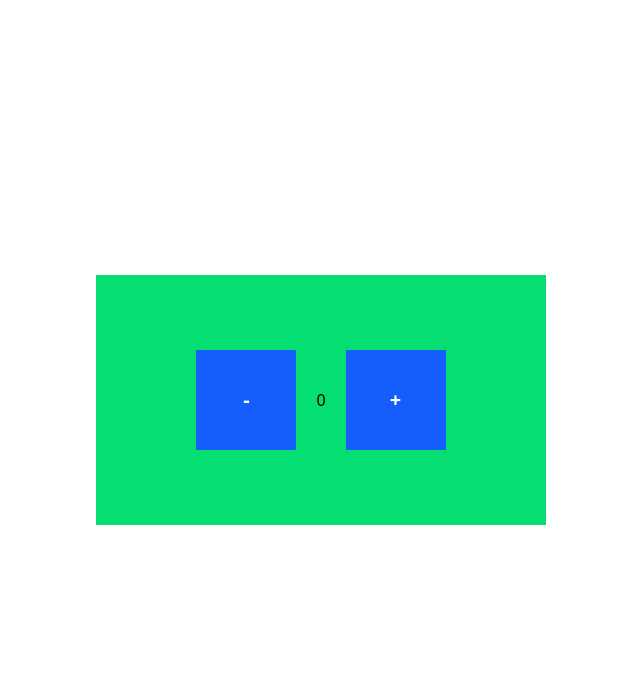
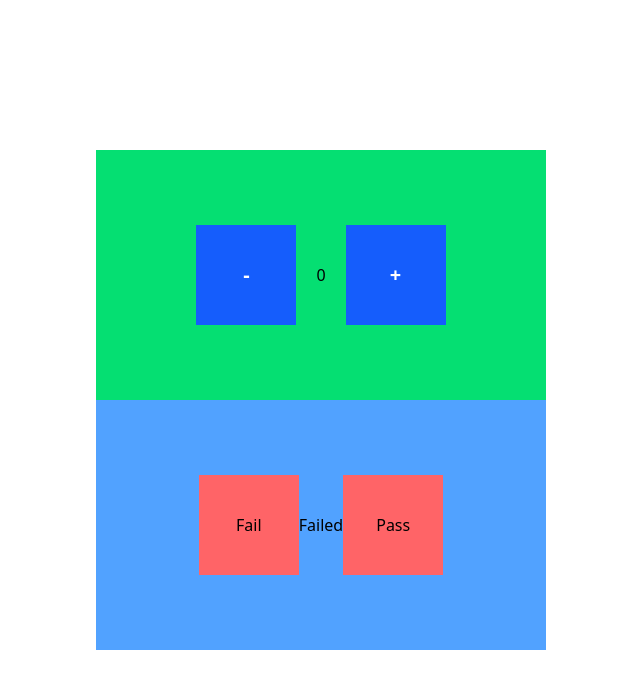
Before and after one commit to AshanOdi/E-Commerce-Platform-using-Mern-frontend, a React (Vite) app: page /testing in a window 1280 px wide. Shown: the top 688 px of the page, without its empty margins (319-959 px from the left). Built offline with nearby package versions, Linux system fonts and the light colour scheme.

Commit message:
feat: implement state management for count and value in TestPage component

```diff
--- a/src/pages/testPage.jsx
+++ b/src/pages/testPage.jsx
@@ -1,11 +1,15 @@
+import { useState } from "react";
+
 export default function TestPage() {
-  let count = 0;
+  const [count, setCount] = useState(0);
+  const [value, setValue] = useState("Failed");
+
   return (
-    <div className="w-full h-screen  flex justify-center items-center">
+    <div className="w-full h-screen  flex justify-center items-center flex-col">
       <div className="w-[450px] h-[250px] bg-green-400 flex justify-center items-center">
         <button
           onClick={() => {
-            console.log("- Clicked");
+            setCount(count - 1);
           }}
           className="bg-blue-600 text-white font-bold text-center w-[100px] h-[100px] text-[20px] mx-[20px] cursor-pointer"
         >
@@ -14,13 +18,32 @@ export default function TestPage() {
         <span>{count}</span>
         <button
           onClick={() => {
-            console.log("+ Clicked");
+            setCount(count + 1);
           }}
           className="bg-blue-600 text-white font-bold text-center w-[100px] h-[100px] text-[20px] mx-[20px] cursor-pointer"
         >
           +
         </button>
       </div>
+      <div className="w-[450px] h-[250px] bg-blue-400 flex justify-center items-center">
+        <button
+          className="w-[100px] h-[100px] bg-red-400 flex justify-center items-center"
+          onClick={() => {
+            setValue("Fail");
+          }}
+        >
+          Fail
+        </button>
+        <span>{value}</span>
+        <button
+          className="w-[100px] h-[100px] bg-red-400 flex justify-center items-center"
+          onClick={() => {
+            setValue("Pass");
+          }}
+        >
+          Pass
+        </button>
+      </div>
     </div>
   );
 }
```
